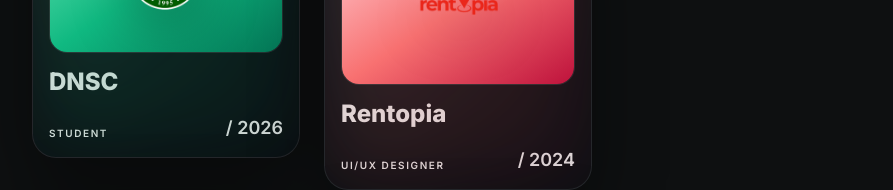
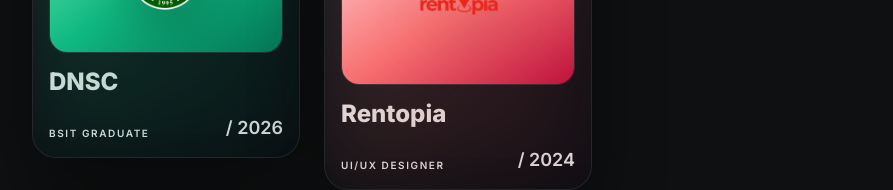
Before and after one commit to CarrGutierrez/portfolio, a Next.js app: page / in a window 1280 px wide. Shown: the part 2660-2850 px from the top of the page, without its empty margins (328-1221 px from the left). Built offline with nearby package versions, Linux system fonts and the light colour scheme.

Commit message:
dnsc role

```diff
--- a/components/ExperienceSection.tsx
+++ b/components/ExperienceSection.tsx
@@ -18,7 +18,7 @@
   {
     id: 1,
     title: "DNSC",
-    role: "Student",
+    role: "BSIT GRADUATE",
     year: "/ 2026",
     logo: "/assets/dnsc.jpg",
     color: "magenta",
```
